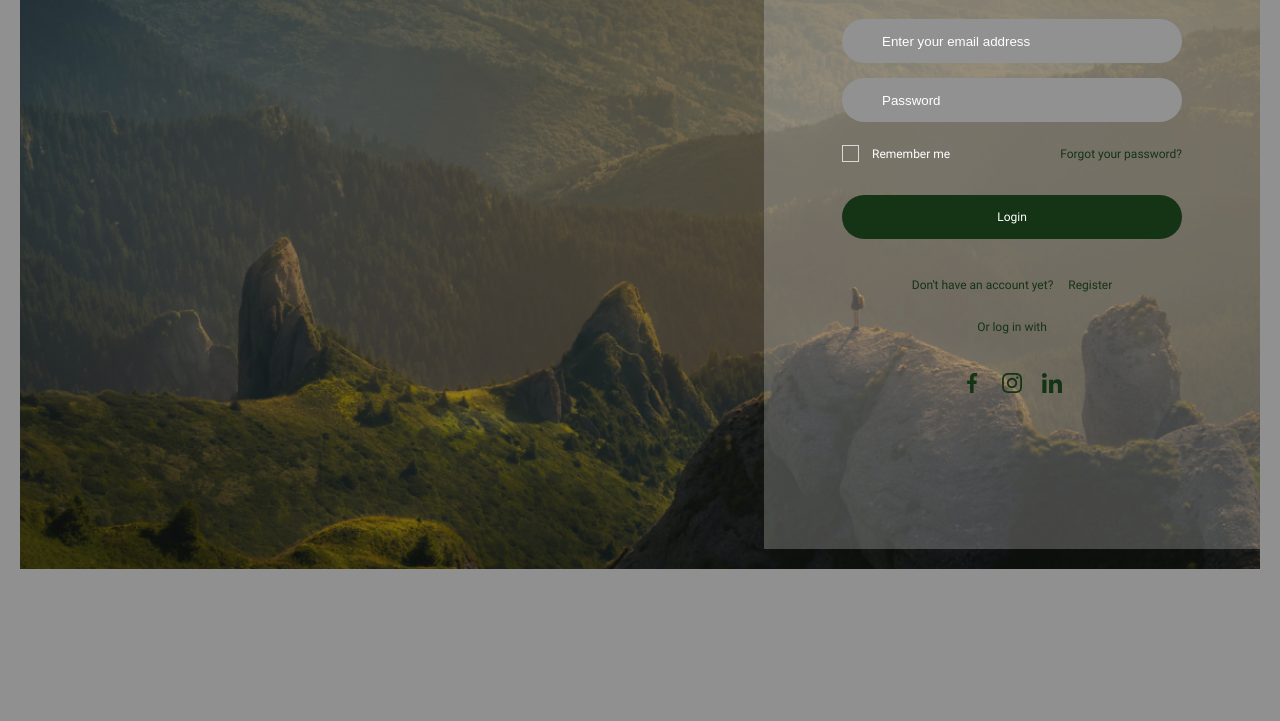
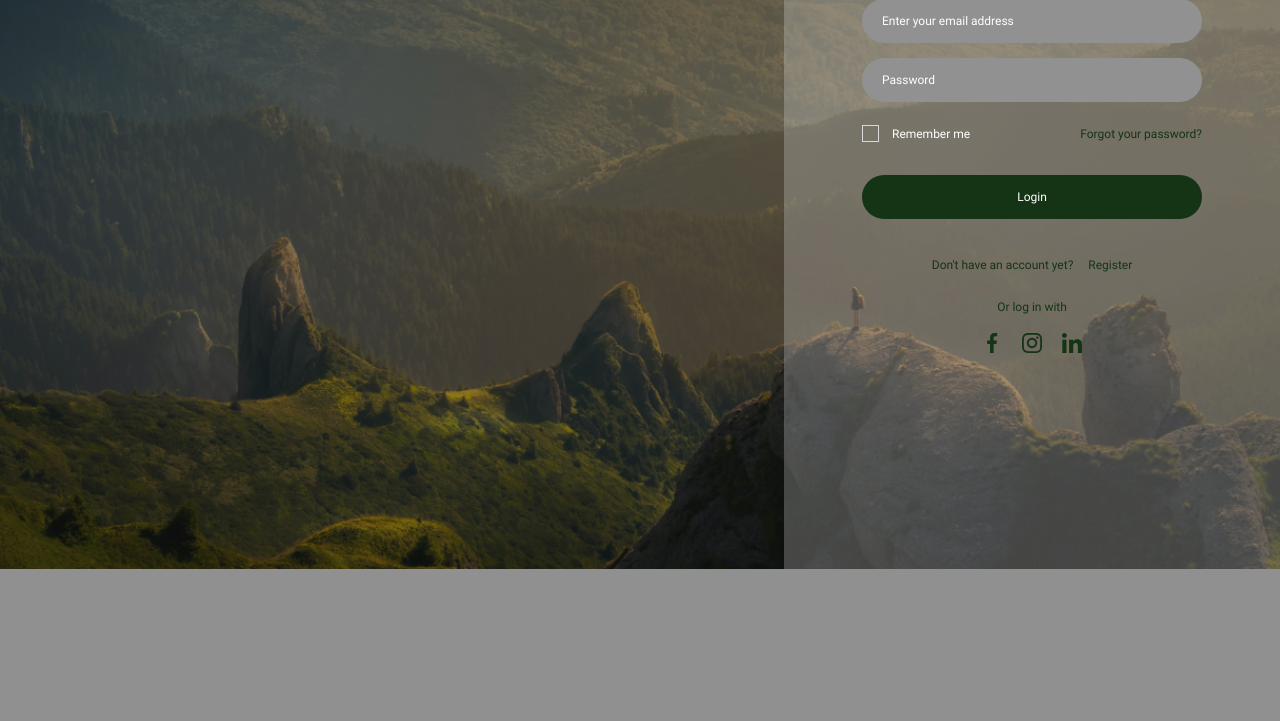
Before and after one commit to dahakayuriy/landing, a plain HTML site: page index.html in a window 1280 px wide. Shown: the part 231-952 px from the top of the page. After the commit the page ends 800 px from the top, so only its background shows below. Drawn offline with Linux system fonts and the light colour scheme.

Commit message:
changed all

```diff
--- a/css/style.css
+++ b/css/style.css
@@ -45,32 +45,23 @@ body {
 }
 
 .container {
-  max-width: 1240px;
-  min-height: 760px;
-  padding: 0 15px;
-  margin: 0 auto;
   height: 100vh;
-  background: url("../images/bg.jpg") no-repeat center center / cover fixed;
-  position: relative;
+  background: url("../images/bg.jpg") no-repeat center / cover;
+  overflow: hidden;
 }
 
 .inner-container {
+  height: 100%;
   width: 496px;
-  height: 760px;
   background-color: rgba(233, 233, 233, 0.25);
-  position: absolute;
-  right: 0;
-  top: 50%;
-  transform: translateY(-50%);
+  overflow: auto;
+  margin-left: auto;
 }
 
 .inner-container-wrapper {
   width: 340px;
   margin: 0 auto;
-}
-
-.switch {
-  margin-top: 60px;
+  padding: 60px 0;
 }
 
 .switch input {
@@ -94,10 +85,10 @@ body {
 .switch label::before {
   content: "";
   position: absolute;
-  top: 1.1px;
+  top: 1px;
   left: 1px;
+  bottom: 1px;
   width: 50%;
-  height: 32px;
   background: #153416;
   border-radius: 30px;
   transition: all 0.2s linear;
@@ -125,11 +116,12 @@ h2 {
 .email,
 .password {
   width: 100%;
-  height: 44px;
+  padding: 15px 20px;
   border-radius: 30px;
   background: #929191;
   border: none;
-  padding: 0 20px 0;
+  font-family: Roboto;
+  font-size: 12px;
 }
 
 .email {
@@ -143,7 +135,6 @@ h2 {
 .email::placeholder,
 .password::placeholder {
   color: #fff;
-  padding-left: 20px;
 }
 
 .email:focus,
@@ -186,7 +177,7 @@ h2 {
 }
 
 .checkbox input:checked + label::before {
-  background: #929191;
+  background: #153416;
 }
 .checkbox input:checked + label::after {
   content: "";
@@ -256,23 +247,30 @@ p {
 .links-items-link {
   display: block;
   line-height: 1px;
-
   display: flex;
   justify-content: center;
   align-items: center;
   border-radius: 50%;
-  margin-top: 20px;
+
   fill: #153416;
 }
 
-.links-items-link-icon {
+.links-items-link {
   width: 20px;
   height: 20px;
   fill: #153416;
+  transition: all 0.2s linear;
 }
 
-.links-items-link-icon:hover {
+.links-items-link:hover {
   fill: #2b692d;
-  width: 25px;
-  height: 25px;
+  transform: scale(1.3);
 }
+
+.hidden {
+  position: absolute;
+  z-index: -1;
+  width: 0;
+  height: 0;
+  opacity: 0;
+}
--- a/index.html
+++ b/index.html
@@ -70,7 +70,7 @@
 
         </div>
     </div>
-    <svg xmlns="http://www.w3.org/2000/svg">
+    <svg xmlns="http://www.w3.org/2000/svg" class="hidden">
         <!-- Facebook -->
         <symbol viewBox="0 0 20 20" id="facebook">
 
```
